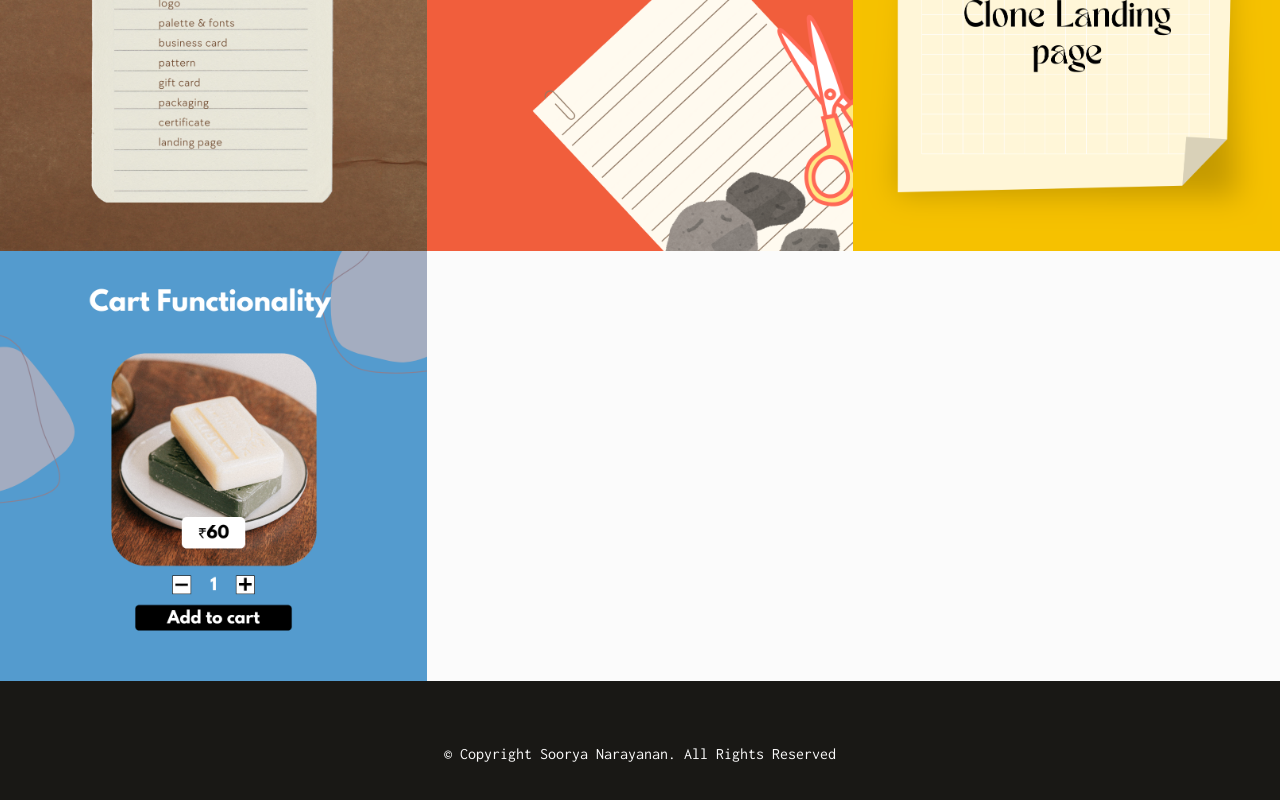
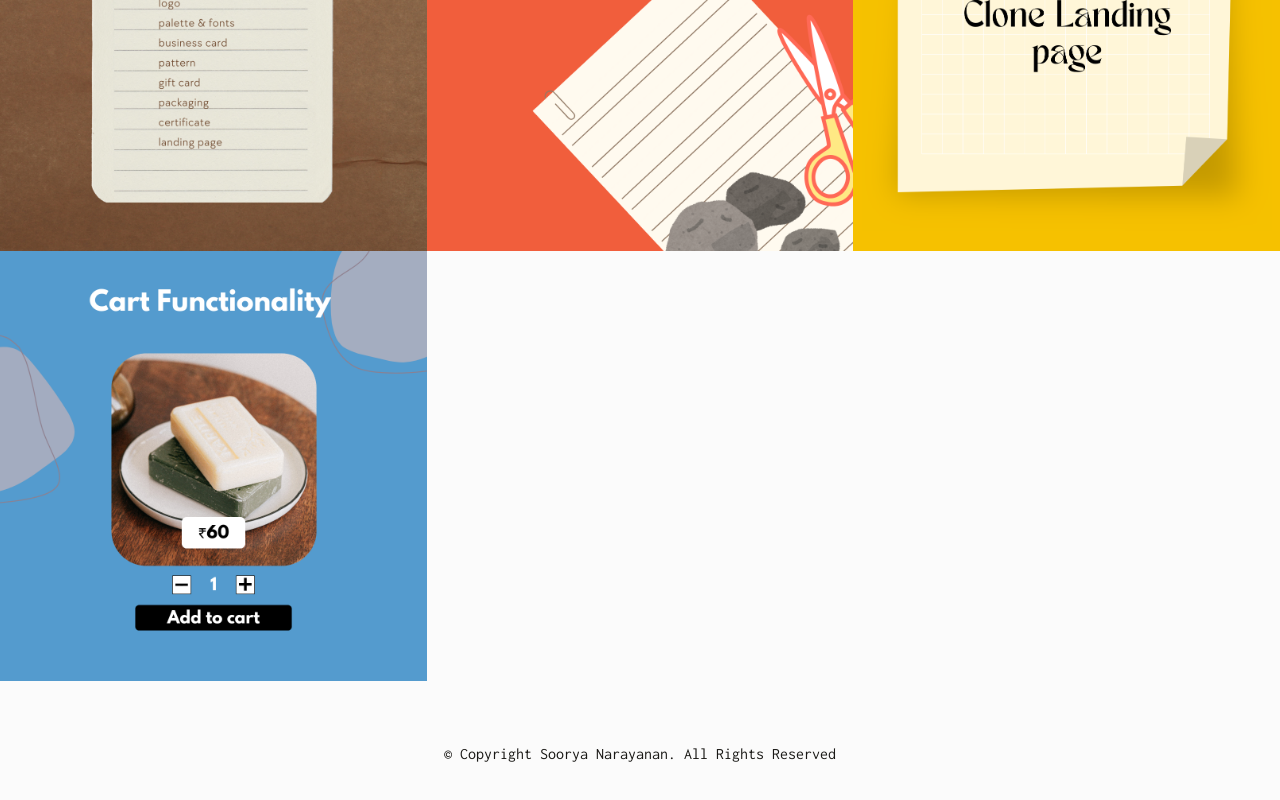
Before and after one commit to thesoorya/portfolio-react, a React (Vite) app: page / in a window 1280 px wide. Shown: the part 1163-1963 px from the top of the page. Built offline with nearby package versions, Linux system fonts and the light colour scheme.

Commit message:
footer minor css change

```diff
--- a/src/components/Footer/Footer.css
+++ b/src/components/Footer/Footer.css
@@ -2,6 +2,6 @@
   width: 100%;
   padding: 5% 5%;
   text-align: center;
-  background-color: #191815;
+  background-color: #1d1814;
   color: #fbfbfb;
 }
--- a/src/components/Footer/Footer.jsx
+++ b/src/components/Footer/Footer.jsx
@@ -1,12 +1,24 @@
-import React from 'react'
-import './Footer.css'
+import React from 'react';
+import './Footer.css';
+import { useLocation } from 'react-router-dom';
 
 const Footer = () => {
+  const location = useLocation();
+
+  const getFooterStyle = () => {
+    if (location.pathname === '/') {
+      return { backgroundColor: '#fbfbfb', color: '#191815' };
+    } else if (location.pathname === '/about') {
+      return { backgroundColor: '#1d1814', color: '#fdd596' };
+    }
+    return {};
+  };
+
   return (
-    <div className='footer'>
-        &copy; Copyright Soorya Narayanan. All Rights Reserved
+    <div className='footer' style={getFooterStyle()}>
+      &copy; Copyright Soorya Narayanan. All Rights Reserved
     </div>
-  )
-}
+  );
+};
 
-export default Footer
+export default Footer;
```
